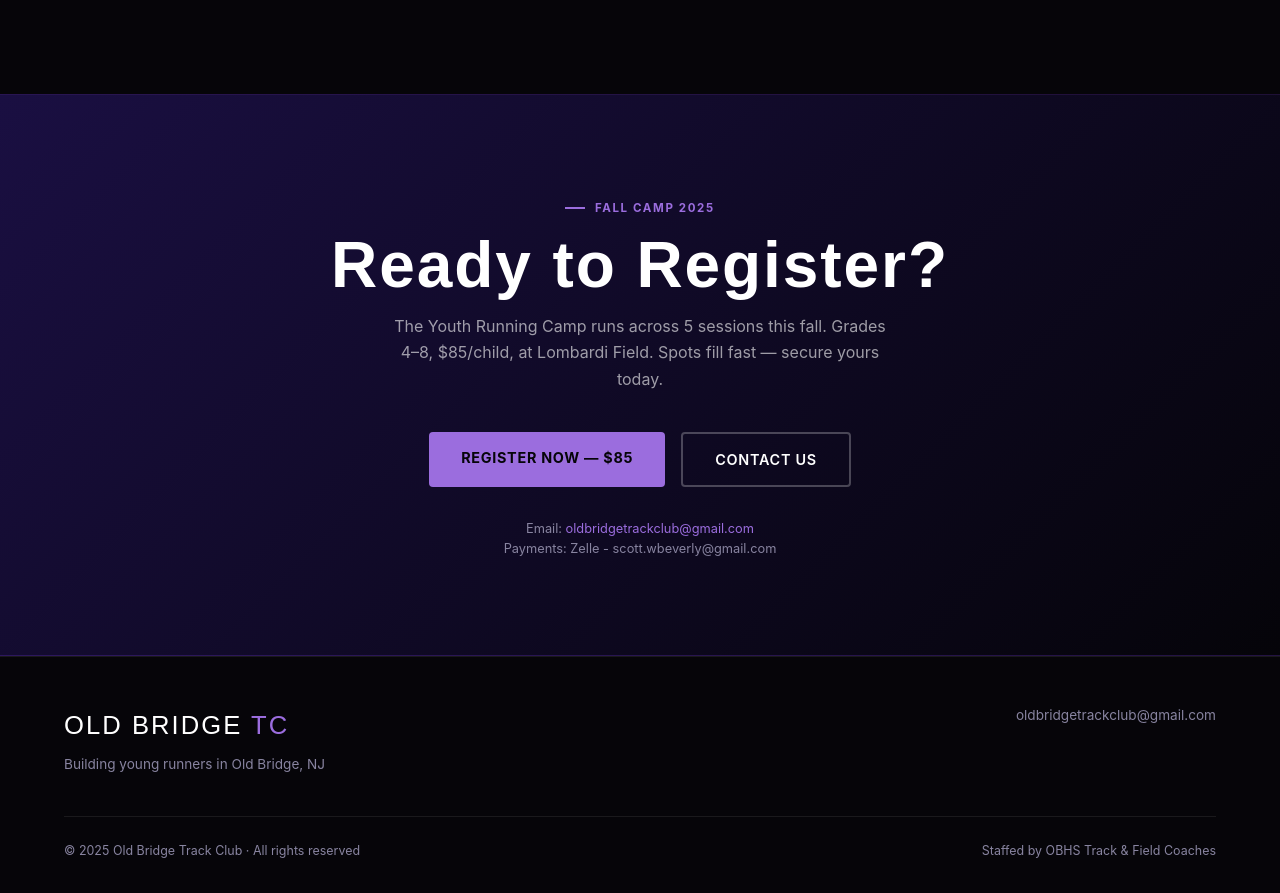
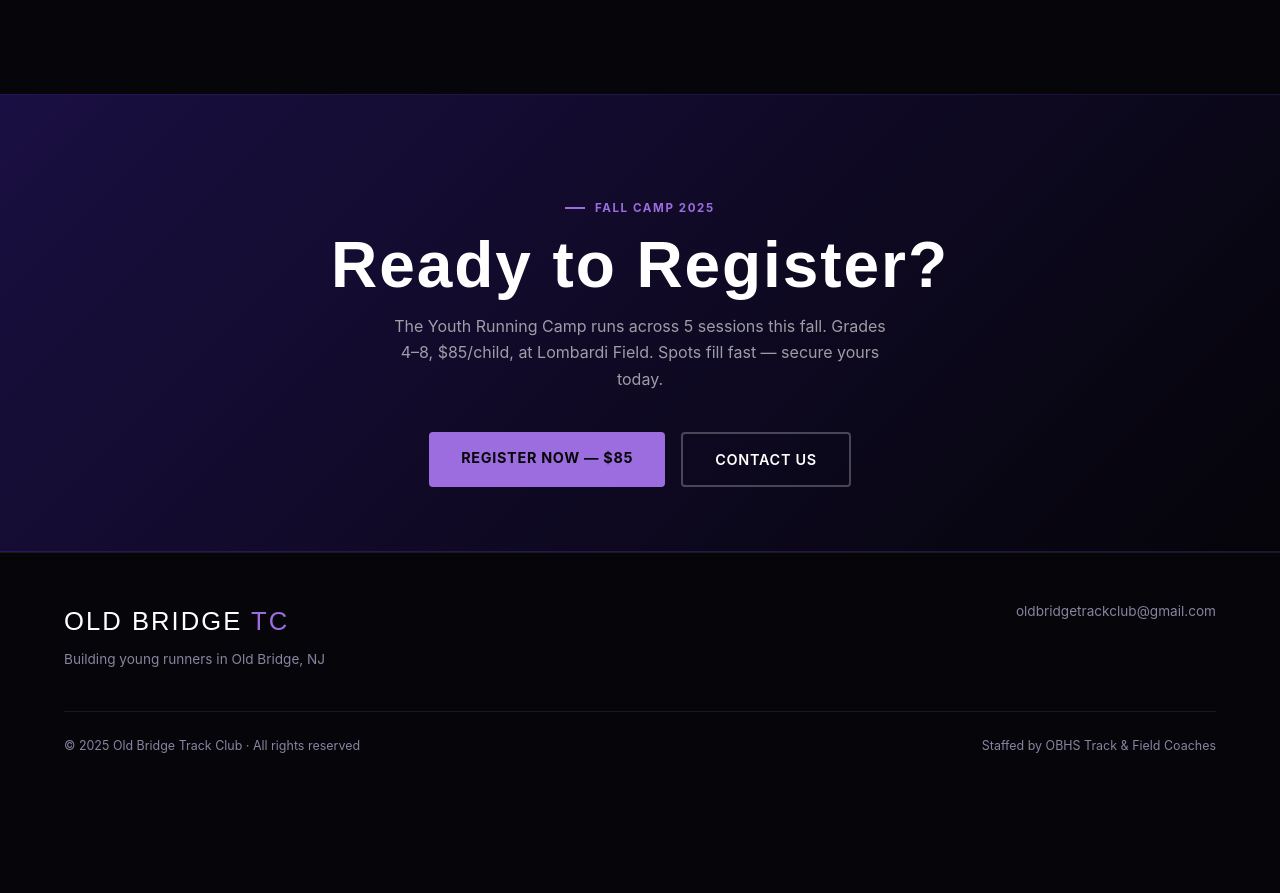
Before and after one commit to TheWug33/oldbridgetrackclub, a React (Vite) app: page / in a window 1280 px wide. Shown: the part 6012-6905 px from the top of the page. After the commit the page ends 6800 px from the top, so only its background shows below. Built offline with nearby package versions, Linux system fonts and the light colour scheme.

Commit message:
Add files via upload

```diff
--- a/src/App.jsx
+++ b/src/App.jsx
@@ -276,7 +276,6 @@ function CTA() {
           <a href="https://forms.gle/7Ygk6wQPbuVBipbX7" target="_blank" rel="noopener noreferrer" className="btn-primary">Register Now — $85</a>
           <a href="mailto:oldbridgetrackclub@gmail.com" className="btn-outline">Contact Us</a>
         </div>
-        <p className="cta-footer">Email: <a href="mailto:oldbridgetrackclub@gmail.com">oldbridgetrackclub@gmail.com</a><br/>Payments: Zelle - scott.wbeverly@gmail.com</p>
       </div>
     </section>
   );
--- a/src/index.css
+++ b/src/index.css
@@ -689,7 +689,7 @@ body {
   border-top: 1px solid rgba(91, 45, 158, 0.3);
   border-bottom: 1px solid rgba(91, 45, 158, 0.3);
   position: relative;
-  padding: 6rem 5vw;
+  padding: 6rem 5vw 4rem;
 }
 
 .cta-label {
```
